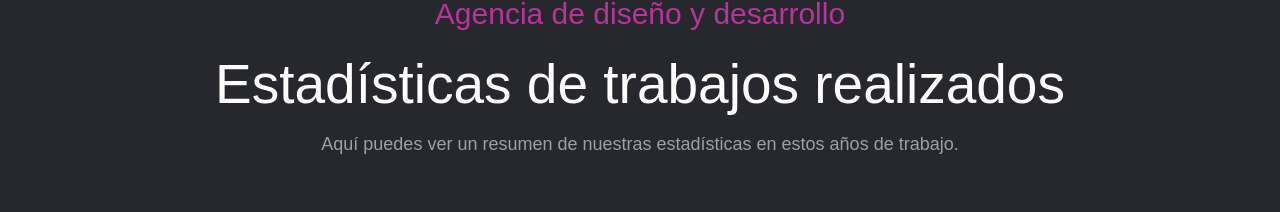
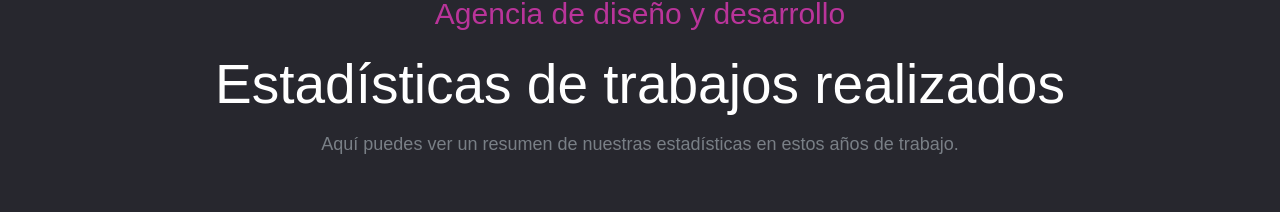
Before and after one commit to Mauro-Digital/Proyecto-Agencia-Desarrollo-Web, a plain HTML site: page index.html in a window 1280 px wide. Shown: the part 3958-4170 px from the top of the page. Drawn offline with Linux system fonts and the light colour scheme; a web font is replaced by a local one.

Commit message:
Update styles.css

```diff
--- a/assets/css/styles.css
+++ b/assets/css/styles.css
@@ -1,7 +1,7 @@
 /*VARIABLES*/
 :root{
     --mx-width: 1320px;
-    --color-body: rgba(176, 217, 224, 0.479);
+    --color-body: rgba(104, 148, 153, 0.479);
     --color-text-body: #525260;
     --color-primary: #3618b9;
     --color-secondary: #fff;
@@ -13,7 +13,7 @@
     --color-bg-services: #f8f8f8;
     --color-bg-projects: #ecf2f6;
     --color-bg-dark: #27272E;
-    --color-text-description: #99A1AA;
+    --color-text-description: #797f86;
     --color-hover-dark: #303035;
     --color-borders: #e3e6e9;
 }
```
